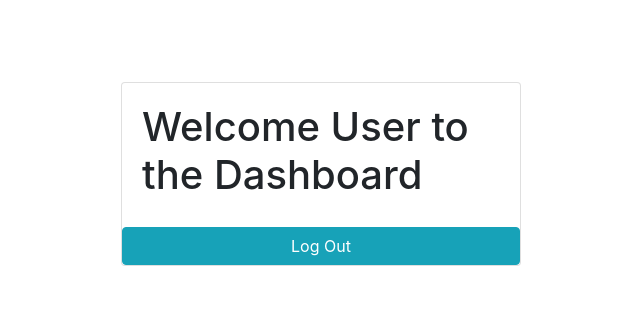
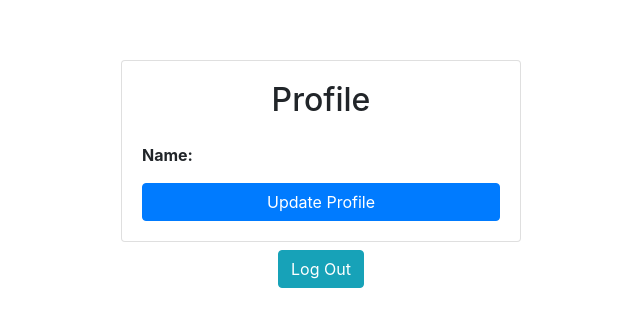
Before and after one commit to waspa/social-media-app, a React (Create React App) app in the folder social-media-app/: page / in a window 1280 px wide. Shown: the part 226-552 px from the top of the page, without its empty margins (319-959 px from the left). Built offline with nearby package versions, Linux system fonts and the light colour scheme; no server answers; sample sign-in values are in the browser's storage.

Commit message:
Simplified the code a bit

```diff
--- a/social-media-app/src/App.js
+++ b/social-media-app/src/App.js
@@ -1,42 +1,57 @@
-import React from 'react'
+import React from "react";
 import { Container } from "react-bootstrap";
 import { BrowserRouter as Router, Switch, Route } from "react-router-dom";
 import Login from "./pages/Login";
-import Signup from './pages/Sign-up'
-import NotFound from './pages/NotFound';
-import ResetPassword from './pages/ResetPassword'
-import Dashboard from './pages/Dashboard';
-import * as ROUTES from './constants/routes'
+import Signup from "./pages/Sign-up";
+import NotFound from "./pages/NotFound";
+import ResetPassword from "./pages/ResetPassword";
+import Dashboard from "./pages/Dashboard";
+import UpdateProfile from "./pages/UpdateProfile";
+import PrivateRoute from "./constants/PrivateRoute";
+import * as ROUTES from "./constants/routes";
+import { AuthProvider } from "./context/AuthContext";
 
-
-if(module.hot){
-  module.hot.accept()
+if (module.hot) {
+  module.hot.accept();
 }
 
 function App() {
   return (
     <>
+      <AuthProvider>
         <Container
           className="d-flex align-items-center justify-content-center"
-        style={{ minHeight: "100vh" }}>
+          style={{ minHeight: "100vh" }}
+        >
           <div className="w-100" style={{ maxWidth: "400px" }}>
             <Router>
               {/*  <FirebaseContext.Provider> */}
+              <AuthProvider>
                 <Switch>
+                  <PrivateRoute
+                    exact
+                    path={ROUTES.DASHBOARD}
+                    component={Dashboard}
+                  />
                   <Route path={ROUTES.LOGIN} component={Login} />
                   <Route path={ROUTES.SIGN_UP} component={Signup} />
                   <Route path={ROUTES.NOT_FOUND} component={NotFound} />
-              <Route path={ROUTES.RESET_PASSWORD} component={ResetPassword} />
-              <Route path={ROUTES.DASHBOARD} component={Dashboard} />
-                {/*
-                <Route  path="/update-profile" component={UpdateProfile} />
+                  <Route
+                    path={ROUTES.RESET_PASSWORD}
+                    component={ResetPassword}
+                  />
+                  <Route
+                    path={ROUTES.UPDATE_PROFILE}
+                    component={UpdateProfile}
+                  />
+                </Switch>
+              </AuthProvider>
 
-                 */}
-              </Switch>
               {/*        </FirebaseContext.Provider> */}
             </Router>
           </div>
         </Container>
+      </AuthProvider>
     </>
   );
 }
--- /dev/null
+++ b/social-media-app/src/constants/PrivateRoute.jsx
@@ -0,0 +1,17 @@
+import React from "react";
+import { useAuth } from "../context/AuthContext";
+import { Route, Redirect } from "react-router-dom";
+import * as ROUTES from "../constants/routes";
+
+export default function PrivateRoute({ component: Component, ...rest }) {
+  const { currentUser } = useAuth();
+
+  return (
+    <Route
+       {...rest}
+           render={props => {
+              return currentUser ? <Component {...props} /> :  <Redirect to={ROUTES.LOGIN}/>
+           }}
+       ></Route>
+  );
+}
--- a/social-media-app/src/constants/routes.jsx
+++ b/social-media-app/src/constants/routes.jsx
@@ -5,3 +5,4 @@ export const PROFILE = '/p/:username';
 export const LOGIN = '/login';
 export const NOT_FOUND = '/not-found';
 export const RESET_PASSWORD = '/reset-password'
+export const UPDATE_PROFILE = '/update-profile'
--- /dev/null
+++ b/social-media-app/src/context/AuthContext.js
@@ -0,0 +1,62 @@
+import React, { useContext, useState, useEffect, createContext} from "react";
+import { auth } from "../lib/Firebase";
+
+const AuthContext = createContext();
+
+
+export function useAuth() {
+  return useContext(AuthContext);
+
+}
+
+export function AuthProvider({ children }) {
+  const [currentUser, setCurrentUser] = useState();
+  const [loading, setLoading] = useState(true);
+
+  function signup(email, password) {
+    return auth.createUserWithEmailAndPassword(email, password);
+  }
+
+  function login(email, password) {
+    return auth.signInWithEmailAndPassword(email, password);
+  }
+
+  function logout() {
+    return auth.signOut();
+  }
+
+  function resetPassword(email) {
+    return auth.sendPasswordResetEmail(email);
+  }
+
+  function updateEmail(email) {
+    return currentUser.updateEmail(email)
+  }
+
+  function updatePassword(password){
+    return currentUser.updatePassword(password)
+  }
+
+  useEffect(() => {
+    const unsubscribe = auth.onAuthStateChanged((user) => {
+      setCurrentUser(user);
+      setLoading(false);
+    });
+    return unsubscribe;
+  }, []);
+
+  const value = {
+    currentUser,
+    signup,
+    login,
+    logout,
+    resetPassword,
+    updateEmail,
+    updatePassword
+  };
+  return (
+    <AuthContext.Provider value={value}>
+      {!loading && children}
+    </AuthContext.Provider>
+  );
+}
--- a/social-media-app/src/lib/Firebase.js
+++ b/social-media-app/src/lib/Firebase.js
@@ -1,27 +1,34 @@
-import Firebase from 'firebase/app';
-import 'firebase/firestore';
-import 'firebase/auth';
+import firebase from "firebase/app";
+import "firebase/firestore";
+import "firebase/auth";
 
 // Here i want to import seed file
 
+const app = firebase.initializeApp({
+  apiKey: "AIzaSyDSrMDZ0RRwKzCHDFirE4ZIvzaQte3QXS8",
+  authDomain: "auth-development-9a7de.firebaseapp.com",
+  projectId: "auth-development-9a7de",
+  storageBucket: "auth-development-9a7de.appspot.com",
+  messagingSenderId: "522012302449",
+  appId: "1:522012302449:web:4c09c5880ee262a0f68fd0",
+});
 
-const config = {
-    apiKey: "AIzaSyDSrMDZ0RRwKzCHDFirE4ZIvzaQte3QXS8",
-    authDomain: "auth-development-9a7de.firebaseapp.com",
-    projectId: "auth-development-9a7de",
-    storageBucket: "auth-development-9a7de.appspot.com",
-    messagingSenderId: "522012302449",
-    appId: "1:522012302449:web:4c09c5880ee262a0f68fd0"
-}
+export const auth = app.auth();
+export default app;
 
-const firebase = Firebase.initializeApp(config)
-const {FieldValue} = Firebase.firestore;
+/* const config = {
+  apiKey: "AIzaSyDSrMDZ0RRwKzCHDFirE4ZIvzaQte3QXS8",
+  authDomain: "auth-development-9a7de.firebaseapp.com",
+  projectId: "auth-development-9a7de",
+  storageBucket: "auth-development-9a7de.appspot.com",
+  messagingSenderId: "522012302449",
+  appId: "1:522012302449:web:4c09c5880ee262a0f68fd0",
+};
 
+const firebase = Firebase.initializeApp(config); */
 
-
+const { FieldValue } = firebase.firestore;
 
 // Here is where I want to call the seed file (only once)
 
-
-
-export {firebase, FieldValue}
+export { firebase, FieldValue };
--- a/social-media-app/src/pages/Dashboard.jsx
+++ b/social-media-app/src/pages/Dashboard.jsx
@@ -1,27 +1,28 @@
 
 import React, {useEffect, useState} from 'react'
 import { Card, Button, Alert } from "react-bootstrap";
-import {useHistory } from "react-router-dom";
+import {useHistory, Link } from "react-router-dom";
 import * as ROUTES from '../constants/routes'
-import firebase from 'firebase'
+import {useAuth} from '../context/AuthContext'
 
 
 
 export default function Dashboard() {
     const history = useHistory()
     const [error, setError] = useState((''))
+    const {currentUser, logout} = useAuth()
 
-    function handleSignout() {
-        // [START auth_sign_out]
-        firebase.auth().signOut().then(() => {
-          // Sign-out successful.
-          history.push(ROUTES.LOGIN)
-        }).catch((error) => {
-          // An error happened.
-          setError(error)
-        });
-        // [END auth_sign_out]
+    async function handleSignout () {
+        setError('')
+
+        try{
+          await logout()
+          history.push('/login')
+
+        }catch{
+          setError('Failed to log out')
         }
+      };
 
     useEffect(() => {
         document.title = 'Dashboard'
@@ -32,13 +33,20 @@ export default function Dashboard() {
         <>
         <Card>
         <Card.Body>
-                <h1>Welcome User to the Dashboard</h1>
+          <h2 className="text-center  mb-4">Profile</h2>
           {error && <Alert variant="danger">{error}</Alert>}
+          <strong>Name:</strong> {currentUser.name}
+          <Link
+            to={ROUTES.UPDATE_PROFILE}
+            className="btn btn-primary w-100 mt-3"
+          >Update Profile</Link>
         </Card.Body>
-            <Button className="btn-info w-100" onClick={handleSignout}>
+      </Card>
+      <div className="w-100 text-center mt-2">
+        <Button  className="btn-info" onClick={handleSignout}>
           Log Out
         </Button>
-        </Card>
+      </div>
 
 
         </>
--- a/social-media-app/src/pages/ResetPassword.jsx
+++ b/social-media-app/src/pages/ResetPassword.jsx
@@ -1,13 +1,13 @@
-import React, { useContext, useState, useEffect } from "react";
+import React, { useState, useEffect } from "react";
 import { Link } from "react-router-dom";
 import { Card, Button, Form, Alert } from "react-bootstrap";
-import FirebaseContext from "../context/Firebase";
+import {useAuth} from "../context/AuthContext";
 import * as ROUTES from "../constants/routes";
 import Logo from "../components/Logo";
 
 export default function ResetPassword() {
-  const { firebase } = useContext(FirebaseContext);
-
+  //const { firebase } = useContext(FirebaseContext);
+  const {resetPassword} = useAuth()
   const [email, setEmail] = useState("");
   const [message, setMessage] = useState("");
   const [error, setError] = useState("");
@@ -21,7 +21,7 @@ export default function ResetPassword() {
       setMessage("");
       setError("");
       setLoading(true);
-      await firebase.auth().sendPasswordResetEmail(email);
+      await resetPassword(email);
       setMessage("Check your inbox for further instructions");
     } catch (error) {
       setError("Failed to Log in. Check password and email ");
--- /dev/null
+++ b/social-media-app/src/pages/UpdateProfile.jsx
@@ -0,0 +1,105 @@
+import React, { useState } from "react";
+import { Card, Button, Form, Alert } from "react-bootstrap";
+import { useAuth } from "../context/AuthContext";
+import { Link, useHistory } from "react-router-dom";
+import * as ROUTES from "../constants/routes";
+
+
+export default function Update() {
+  const [email, setEmail] = useState('')
+  const [password, setPassword] = useState('')
+  const [passwordConfirm, setPasswordConfirm] = useState('')
+  /* const emailRef = useRef();
+  const passwordRef = useRef();
+  const passwordConfirmRef = useRef(); */
+  const { currentUser, updateEmail, updatePassword } = useAuth();
+  const [error, setError] = useState("");
+  //const [loading, setLoading] = useState(false);
+  const history = useHistory();
+
+  const isInvalid = password === "" || email === "" || passwordConfirm === "";
+
+  //function handleSubmit(e) {
+    const handleSubmit = (e) => {
+    e.preventDefault();
+
+    if (password !== passwordConfirm) {
+      return setError("Passwords do not match");
+    }
+
+    const promises = [];
+    //setLoading(true);
+    setError("");
+    if (email !== currentUser.email) {
+      promises.push(updateEmail(email));
+    }
+    if (password) {
+      promises.push(updatePassword(password));
+    }
+
+    Promise.all(promises)
+      .then(() => {
+        history.push("/");
+      })
+      .catch(() => {
+        setError("Failed to update account");
+      })
+      .finally(() => {
+        //setLoading(false);
+      });
+  }
+
+  return (
+    <>
+      <Card>
+        <Card.Body>
+          <h2 className="text-center  mb-4">Update Profile</h2>
+
+          {error && <Alert variant="danger">{error}</Alert>}
+          <Form onSubmit={handleSubmit}>
+            <Form.Group id="email">
+
+              <Form.Control
+                type="email"
+                placeholder="Email Adress"
+                value={email}
+                onChange={({target}) => setEmail(target.value)}
+
+                required
+                defaultValue={currentUser.email}
+              />
+            </Form.Group>
+            <Form.Group id="password">
+
+              <Form.Control
+                type="password"
+                placeholder="Password"
+                value={password}
+                onChange={({target}) => setPassword(target.value)}
+
+
+              />
+            </Form.Group>
+            <Form.Group id="password-confirm">
+
+              <Form.Control
+                type="password"
+                placeholder="Confirm Password"
+                value={password}
+                onChange={({target}) => setPasswordConfirm(target.value)}
+
+
+              />
+            </Form.Group>
+            <Button disabled={isInvalid} className={`w-100 btn-info rounded ${isInvalid}`} type="submit">
+              Update
+            </Button>
+          </Form>
+        </Card.Body>
+      </Card>
+      <div className="w-100 text-center mt-2">
+        <Link to={ROUTES.DASHBOARD}> Cancel</Link>
+      </div>
+    </>
+  );
+}
```
Also changed, not shown: social-media-app/src/pages/Login.jsx (+11 -5 lines), social-media-app/src/pages/Sign-up.jsx (+6 -85 lines). Lines whose indentation alone changed are shown as unchanged.
